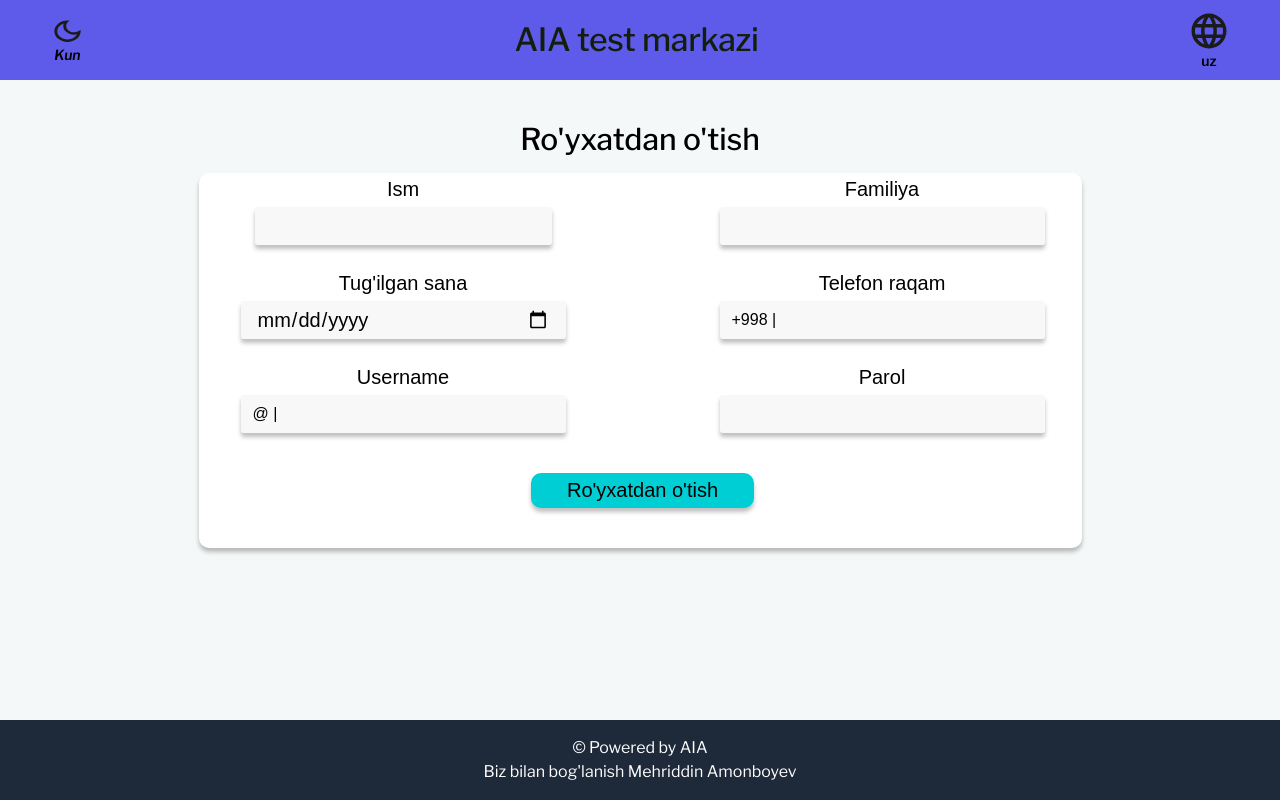
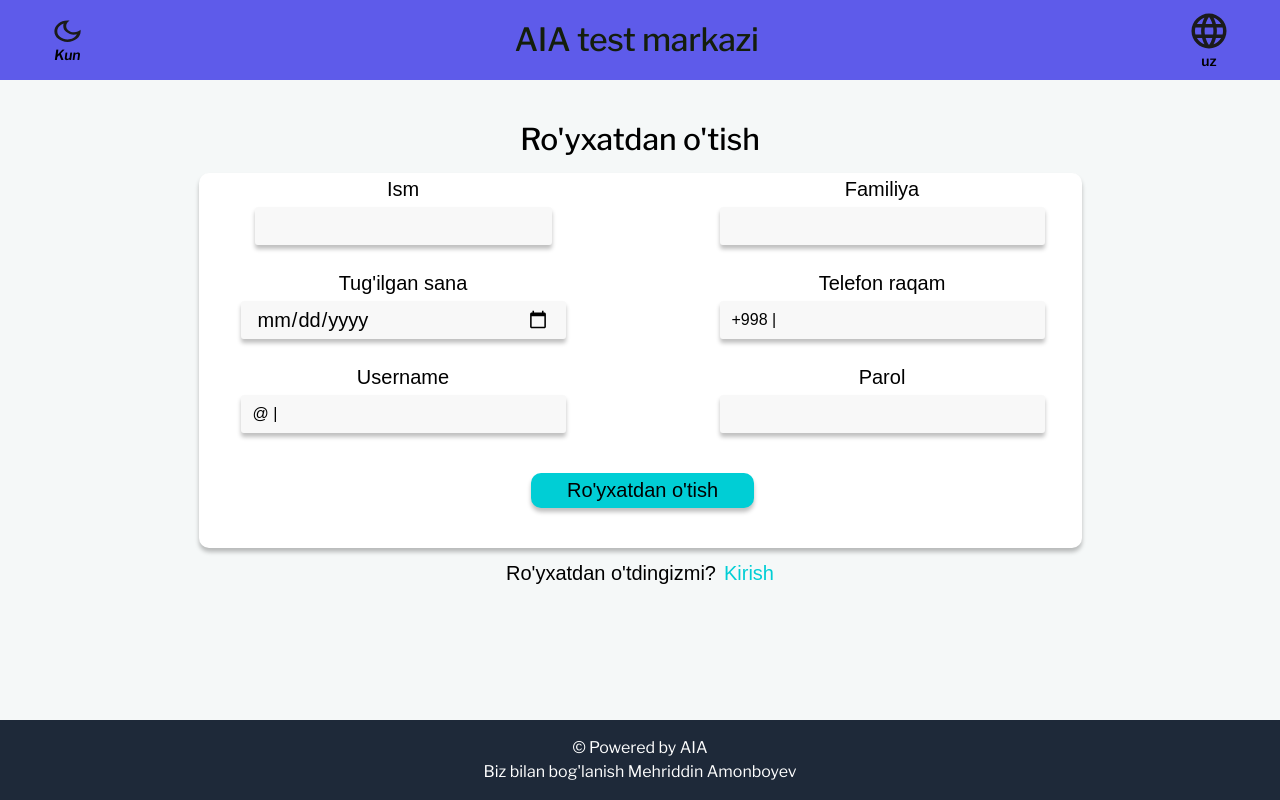
Before and after one commit to mehriddin-amonboyev/imtihon-frontend, a React (Vite) app: page /app/login in a window 1280 px wide. Built offline with nearby package versions, Linux system fonts and the light colour scheme; a web font is replaced by a local one.

Commit message:
auth register

```diff
--- a/src/App.tsx
+++ b/src/App.tsx
@@ -1,9 +1,9 @@
 import { useEffect } from 'react'
 import { Route, Routes, useNavigate } from 'react-router-dom'
 import { MainLayout } from './layout/mainlayout'
-// import route from './routers/route';
-import Login from './page/auth/auth';
+import route from './routers/route';
 import Demo from './page/auth/demo';
+import Auth from './page/auth/auth';
 
 function App() {
 
@@ -20,16 +20,16 @@ function App() {
     <>
       <Routes>
         <Route path="/app" element={<MainLayout />}>
-        <Route path="/app/login" element={<Login />} />
+        <Route path="/app/login" element={<Auth />} />
         <Route path="/app/demo" element={<Demo />} />
-          {/* {route.map(({ comp: Page, path }, index) => (
+          {route.map(({ comp: Page, path }, index) => (
             <Route
               key={index}
               index={!path ? true : false}
               path={path}
               element={<Page />}
             />
-          ))} */}
+          ))}
         </Route>
       </Routes>
     </>
--- a/src/config/request.ts
+++ b/src/config/request.ts
@@ -1,7 +1,7 @@
 import axios from "axios";
 
 export const request = axios.create({
-    //Malumotlarni backenddan olish uchun url >>>
+    //Malumotlarni backenddan olish uchun baseurl >>>
     baseURL: "http://localhost:4000/api/v1",
     timeout: 10000,
 });
--- a/src/index.css
+++ b/src/index.css
@@ -16,7 +16,7 @@
 
 }
 @layer utilities{
-  .font-primay{
+  .font-primary{
     font-family: var(--font-family);
   }
   .font-secondary{
--- a/src/page/auth/auth.tsx
+++ b/src/page/auth/auth.tsx
@@ -3,33 +3,29 @@ import { useNavigate } from "react-router-dom"
 import { useForm } from "react-hook-form";
 import { zodResolver } from "@hookform/resolvers/zod";
 // import { useLogin } from "./services/mutation/loginUser";
-import { registerUser, setUser } from "../../store/redux/authSlice";
+import { registerUser } from "../../store/redux/authSlice";
 import { registerSchema } from "../../schemas/register.schema";
 import { AppDispatch, RootState } from "../../store/store";
 
-const Login = () => {
+const Auth = () => {
     // const loginMutation = useLogin();
     const navigate = useNavigate();
     const dispatch = useDispatch<AppDispatch>();
-    const { loading, error } = useSelector((state: RootState) => state.auth);
+    const { error } = useSelector((state: RootState) => state.auth);
 
-    const { handleSubmit, register, formState: { errors }, } =
-        useForm({
-            resolver: zodResolver(registerSchema),
-        });
+    const { handleSubmit, register, formState: { errors }, } = useForm({ resolver: zodResolver(registerSchema) });
+
     // Register function
     const submit = (data: any) => {
         dispatch(registerUser(data))
             .unwrap()
             .then((res) => {
-                // Handle successful registration, e.g., navigate to login page
-                alert("Registration successful");
+                console.log(res);
                 navigate("/app/subjects");
             })
             .catch((error) => {
                 // Handle registration error
-                console.error("Registration failed:", error);
-                alert("Xaatolik"+ error)
+                console.error("Registration failed. ", error);
             });
     }
 
@@ -167,8 +163,20 @@ const Login = () => {
                     </div>
                 </form>
             </div>
+            {error && <p className="text-red-500 text-sm">{error}</p>}
+            <div className="flex pt-3">
+                <span className="font-secondary font-medium leading-[130%] text-xl text-black">
+                    Ro'yxatdan o'tdingizmi?
+                </span>
+                <button
+                    onClick={() => navigate("/app/login")}
+                    className="ml-2 font-secondary font-medium leading-[130%] text-xl text-[#00ced5]"
+                >
+                    Kirish
+                </button>
+            </div>
         </div>
     )
 }
 
-export default Login;
+export default Auth;
--- /dev/null
+++ b/src/page/subjects/subjects.tsx
@@ -0,0 +1,12 @@
+export const Subjects = () => {
+    return (
+        <>
+        <div>
+            <h1 className="font-primary italic ">Testlar</h1>
+            <div>
+
+            </div>
+        </div>
+        </>
+    )
+}
--- a/src/schemas/register.schema.ts
+++ b/src/schemas/register.schema.ts
@@ -6,7 +6,7 @@ export const registerSchema = z
         lastName: z.string().min(6, { message: "Familiyangizni kiriting" }),
         userName: z.string().min(6, { message: "Taxallus noyob bo'lishi lozim" }),
         password: z.string().min(6, { message: "Parolni kiriting" }),
-        birthDate: z.string().min(8, { message: "Tug'ilgan sana bo'lishi kerak" }),
+        birthDate: z.coerce.date({ message: "Tug'ilgan sana bo'lishi kerak" }),
         phoneNumber: z.string().regex(/^\d{9}$/, { message: "Telefon raqam bo'lishi kerak" }),
         // confirmPassword: z.string().min(1, { message: "Ismingizni kiriting" }),
     })
--- a/src/store/redux/authSlice.ts
+++ b/src/store/redux/authSlice.ts
@@ -1,15 +1,14 @@
 import { createAsyncThunk, createSlice, PayloadAction } from "@reduxjs/toolkit";
 import { request } from "../../config/request";
 
-
 export const registerUser = createAsyncThunk(
     "auth/registerUser",
-    async(userData:any, {rejectWithValue})=>{
-        try{
-            const response = await request.post("/auth/register",userData);
+    async (userData: any, { rejectWithValue }) => {
+        try {
+            const response = await request.post("/auth/register", userData);
             return response;
-        }catch(error:any){
-            return rejectWithValue(error.response?.data || "Xatolik yuz berdi");
+        } catch (error: any) {
+            return rejectWithValue(error.response || "Xatolik yuz berdi😒 ");
         }
     }
 )
@@ -22,15 +21,16 @@ export interface AuthState {
 
 const initialState: AuthState = {
     //userga qiymat beriladi token userga tenglashtiriladi
-    user: JSON.parse(localStorage.getItem("token") || "null"), // localStoregedan tokenni olish
+    user: localStorage.getItem("token") ? {
+        token: JSON.parse(localStorage.getItem("token")!)
+    } : null,                   // localStoregedan tokenni olish
     loading: false,
     error: null,
 };
 
-const authSlice = createSlice({
-    name: "auth",
+const authReducer = createSlice({
+    name: "authReducer",
     initialState,
-
     // reducers ichiga turli xil logikalar yoziladi lekin faqat authga tegishlilari aynan shu fileda
     reducers: {
         // Bu yerda login yoki register qilinganda backdan token keladi
@@ -52,16 +52,16 @@ const authSlice = createSlice({
             })
             .addCase(registerUser.fulfilled, (state, action) => {
                 state.loading = false;
-                state.user = action.payload.data.user;
-                localStorage.setItem("token", JSON.stringify(action.payload.data.token)); // tokenni localStoragega saqlash
+                state.user = { token: action.payload.data?.access_token };
+                localStorage.setItem("token", JSON.stringify(action.payload.data.access_token)); // tokenni localStoragega saqlash
             })
-            .addCase(registerUser.rejected,(state, action) =>{
-                state.loading =false;
+            .addCase(registerUser.rejected, (state, action) => {
+                state.loading = false;
                 state.error = action.payload as string;
             })
     },
 });
 
-export const { setUser, logout } = authSlice.actions;
+export const { setUser, logout } = authReducer.actions;
 
-export default authSlice.reducer;
+export default authReducer.reducer;
--- a/src/store/store.ts
+++ b/src/store/store.ts
@@ -1,10 +1,10 @@
 import { configureStore } from "@reduxjs/toolkit";
-import auth from './redux/authSlice';
+import authReducer from './redux/authSlice';
 
 
 export const store = configureStore({
     reducer: {
-        auth,
+        auth: authReducer,
     },
 
 });
```
Also changed, not shown: src/routers/route.tsx (+5 -5 lines).
